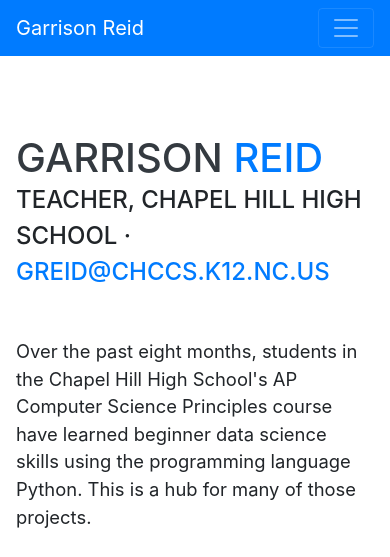
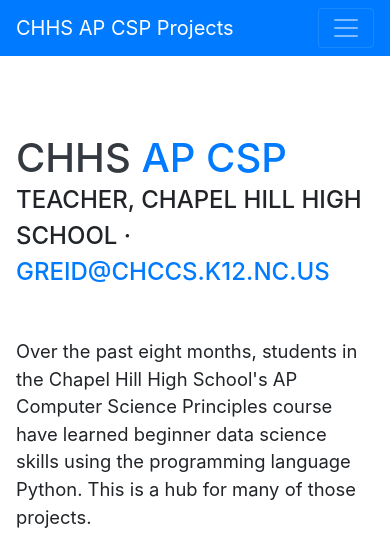
Before and after one commit to chhs-ap-csp/chhs-ap-csp.github.io, a website with bundled scripts: page index.html in a window 390 px wide. Shown: the top 557 px of the page. Built offline with nearby package versions, Linux system fonts and the light colour scheme; a web font is replaced by a local one.

Commit message:
Adapted to AP CSP

```diff
--- a/index.html
+++ b/index.html
@@ -27,7 +27,7 @@
 
   <nav class="navbar navbar-expand-lg navbar-dark bg-primary fixed-top" id="sideNav">
     <a class="navbar-brand js-scroll-trigger" href="#page-top">
-      <span class="d-block d-lg-none">Garrison Reid</span>
+      <span class="d-block d-lg-none">CHHS AP CSP Projects</span>
       <span class="d-none d-lg-block">
         <img class="img-fluid img-profile rounded-circle mx-auto mb-2" src="img/profile.jpg" alt="">
       </span>
@@ -65,8 +65,8 @@
 
     <section class="resume-section p-3 p-lg-5 d-flex align-items-center" id="about">
       <div class="w-100">
-        <h1 class="mb-0">Garrison
-          <span class="text-primary">Reid</span>
+        <h1 class="mb-0">CHHS
+          <span class="text-primary">AP CSP</span>
         </h1>
         <div class="subheading mb-5">Teacher, Chapel Hill High School ·
           <a href="mailto:greid@chccs.k12.nc.us">greid@chccs.k12.nc.us</a>
```
